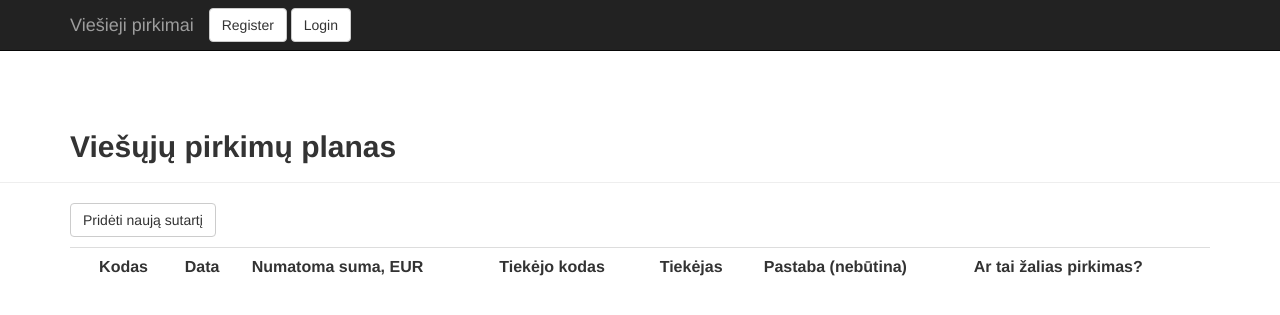
After one commit to rimukas/vp_django, a Django app: page /mano_sutartis/ in a window 1280 px wide. The commit adds this page. Shown: the top 315 px of the page. Run offline with Django 3.2, Linux system fonts and the light colour scheme; tables that the repository leaves empty hold one stand-in row (values such as "Sample post"); lists and menus that the app fills with data are empty; some libraries are stand-ins or nearby versions.

Commit message:
Pridetas sutarciu rodymas.

```diff
--- a/vart/templates/_layouts/base.html
+++ b/vart/templates/_layouts/base.html
@@ -1,9 +1,10 @@
+{% load static %}
 <!DOCTYPE>
 <html>
 <head>
     <title>{% block title %}PyCon Survival Guide{% endblock title %}</title>
     <link rel="stylesheet" href="//netdna.bootstrapcdn.com/bootstrap/3.3.7/css/bootstrap.min.css">
-    <link rel="stylesheet" href="bootstrap.min.css">
+
     <style>
         body {
             padding-bottom: 20px;
@@ -20,17 +21,17 @@
 <!-- jQuery CDN -->
   <script src="//ajax.googleapis.com/ajax/libs/jquery/2.0.3/jquery.min.js"></script>
   <!-- jQuery local fallback -->
-  <script>window.jQuery || document.write('<script src="/static/vart/jquery.min.js"><\/script>')</script>
+  <script>window.jQuery || document.write('<script src="{% static "/vart/jquery.min.js" %}"><\/script>')</script>
   <!-- Bootstrap JS CDN -->
   <script src="//netdna.bootstrapcdn.com/bootstrap/3.3.7/js/bootstrap.min.js"></script>
   <!-- Bootstrap JS local fallback -->
-  <script>if(typeof($.fn.modal) === 'undefined') {document.write('<script src="/static/vart/bootstrap.min.js"><\/script>')}</script>
+  <script>if(typeof($.fn.modal) === 'undefined') {document.write('<script src="{% static "/vart/bootstrap.min.js" %}"><\/script>')}</script>
   <!-- Bootstrap CSS local fallback -->
   <script>
     $(document).ready(function() {
     var bodyColor = $('body').css('color');
     if(bodyColor != 'rgb(51, 51, 51)') {
-    $("head").prepend('<link rel="stylesheet" href="/static/vart/css/bootstrap.min.css">');}});
+    $("head").prepend('<link rel="stylesheet" href="{% static "/vart/css/bootstrap.min.css" %}">');}});
   </script>
 
     <div class="navbar navbar-inverse navbar-fixed-top" role="navigation">
--- a/vart/templates/home.html
+++ b/vart/templates/home.html
@@ -1,11 +1,12 @@
 {% extends '_layouts/base.html' %}
 
-{% block headline %}<h1>Welcome to the PyCon Survival Guide!</h1>{% endblock headline %}
+{% block headline %}<h1>Viešųjų pirkimų žurnalas</h1>{% endblock headline %}
 
 {% block content %}
 <p></b>
 <p>
-<a href="planas">Planas</a>
+<a class="btn btn-default" href="planas">Mano planas</a>
+<a class="btn btn-default" href="mano_sutartis">Mano sutartys</a>
 
 {% for version in version_list %}
     {{ version.user }} wrote version {{ version }}
--- /dev/null
+++ b/vart/templates/sutartis.html
@@ -0,0 +1,50 @@
+{% extends '_layouts/base.html' %}
+
+{% block headline %}<h2><strong>Viešųjų pirkimų planas</strong></h2>{% endblock headline %}
+
+{% block content %}
+<a class="btn btn-default" href="kodas_add">Pridėti naują sutartį</a>
+
+<table style="width:100%" class="table table-hover">
+<tr>
+    <th></th>
+    <th>Kodas</th>
+    <th>Data</th>
+    <th>Numatoma suma, EUR</th>
+    <th>Tiekėjo kodas</th>
+    <th>Tiekėjas</th>
+    <th>Pastaba (nebūtina)</th>
+    <th>Ar tai žalias pirkimas?</th>
+  </tr>
+{% for k in kodas %}
+<tr>
+<td>
+<a class="btn btn-primary" role="button" href="#">
+        <span class="glyphicon glyphicon-pencil"></span>
+    </a>
+
+<a class="btn btn-danger" role="button" href="#">
+        <span class="glyphicon glyphicon-remove"></span>
+    </a>
+
+</td>
+
+<td><a href={{ k.kodas }}>{{ k.kodas_id }}</a></td>
+
+<td>{{ k.data|date:"Y-m-d"}}</td>
+<td>{{ k.suma}}</td>
+<td>{{ k.tiekejo_kodas}}</td>
+<td>{{ k.tiekejas}}</td>
+<td>{{ k.pastaba}}</td>
+<td>{{ k.zalias|yesno:"taip, ne, ne"}}</td>
+</tr>
+{% endfor %}
+
+</p>
+</table>
+
+
+{% for version in version_list %}
+    {{ version.user }} wrote version {{ version }}
+{% endfor %}
+{% endblock %}
--- a/vart/views.py
+++ b/vart/views.py
@@ -6,7 +6,7 @@ from django.contrib.auth.models import User
 from django.shortcuts import render
 from django.views import generic
 from braces import views
-from .models import Planas
+from .models import Planas, Sutartis
 # from django.contrib.auth.decorators import login_required
 # from django.utils.decorators import method_decorator
 # from django.views.generic.edit import CreateView
@@ -125,12 +125,25 @@ class PlanasUpdate(
         return obj
 
 
+# Is tiesu plano neistrina, o tik priskiria ji vartotojui "delete",
+# tad reikalui esant ji vel galima atstatyti ar priskirti kitam vartotojui
 def planas_delete_confirm(request, kodas):
+    kodas = Planas.objects.get(kodas=kodas)
+    return render(request, 'planas_delete_confirm.html', {'kodas': kodas})
+
+
+# Is tiesu plano neistrina, o tik priskiria ji vartotojui "delete",
+# tad reikalui esant ji vel galima atstatyti ar priskirti kitam vartotojui
+def planas_delete(request, kodas):
+    # naujas Plano objektas su kodu, perduotu per nuoroda
     k = Planas.objects.get(kodas=kodas)
+    # naujas User objektas, kurio vardas "delete"
     u = User.objects.get(username='deleted')
+    # "delete" vartotojui priskiriam perduota koda
     k.organizatorius = u
+    # saugo duombazeje
     k.save()
-
+    # permetam i puslapi "planas.html"
     current_user = request.user.username
     context = {
         'current_user': current_user,
@@ -138,6 +151,8 @@ def planas_delete_confirm(request, kodas):
             organizatorius_id=current_user).values()}
     return render(request, 'planas.html', context)
 
+
+# uzkomentuotas tikras Planas eilutes pasalinimas is duombazes
 '''
 def planas_delete_confirm(request, kodas):
     context = {"kodas": Planas.objects.get(kodas=kodas)}
@@ -161,3 +176,16 @@ class PlanasDelete(
         obj = Planas.objects.get(kodas=self.kwargs['kodas'])
         return obj
 '''
+# -----------------------------
+
+
+def SutartisView(request):
+    # current_user = request.user.get_full_name()
+    current_user = request.user.username
+    kodas = Planas.objects.filter(organizatorius=current_user)
+    context = {
+        'current_user': current_user,
+        'kodas': Sutartis.objects.filter(
+         kodas_id__in=kodas).values()}
+
+    return render(request, 'sutartis.html', context)
--- a/vp/settings.py
+++ b/vp/settings.py
@@ -106,9 +106,9 @@ AUTH_PASSWORD_VALIDATORS = [
 # Internationalization
 # https://docs.djangoproject.com/en/1.10/topics/i18n/
 
-LANGUAGE_CODE = 'en-us'
+LANGUAGE_CODE = 'lt-lt'
 
-TIME_ZONE = 'UTC'
+TIME_ZONE = 'Europe/Vilnius'
 
 USE_I18N = True
 
--- a/vp/urls.py
+++ b/vp/urls.py
@@ -36,7 +36,9 @@ urlpatterns = [
     url(r'^planas/$', views.PlanasView, name='planas'),
     url(r'^planas/(?P<kodas>\d+)/$', views.PlanasUpdate.as_view(), name='planas_update'),
     url(r'^planas/delete/(?P<kodas>\d+)/$', views.planas_delete_confirm, name='planas_delete_confirm'),
+    url(r'^planas/delete/del/(?P<kodas>\d+)/$', views.planas_delete, name='planas_delete'),
     # url(r'^planas/delete/del/(?P<kodas>\d+)/$', views.PlanasDelete.as_view(), name='planas_delete'),
     # url(r'^planas/kodas_add$', views.PlanasAdd.as_view(), name='planas_add'),
     url(r'^planas/kodas_add$', views.PlanasAdd.as_view(), name='planas_add'),
+    url(r'^mano_sutartis/$', views.SutartisView, name='sutartis_view'),
 ]
```
Also changed, not shown: vart/templates/planas_delete_confirm.html (added, +12 -0 lines).
